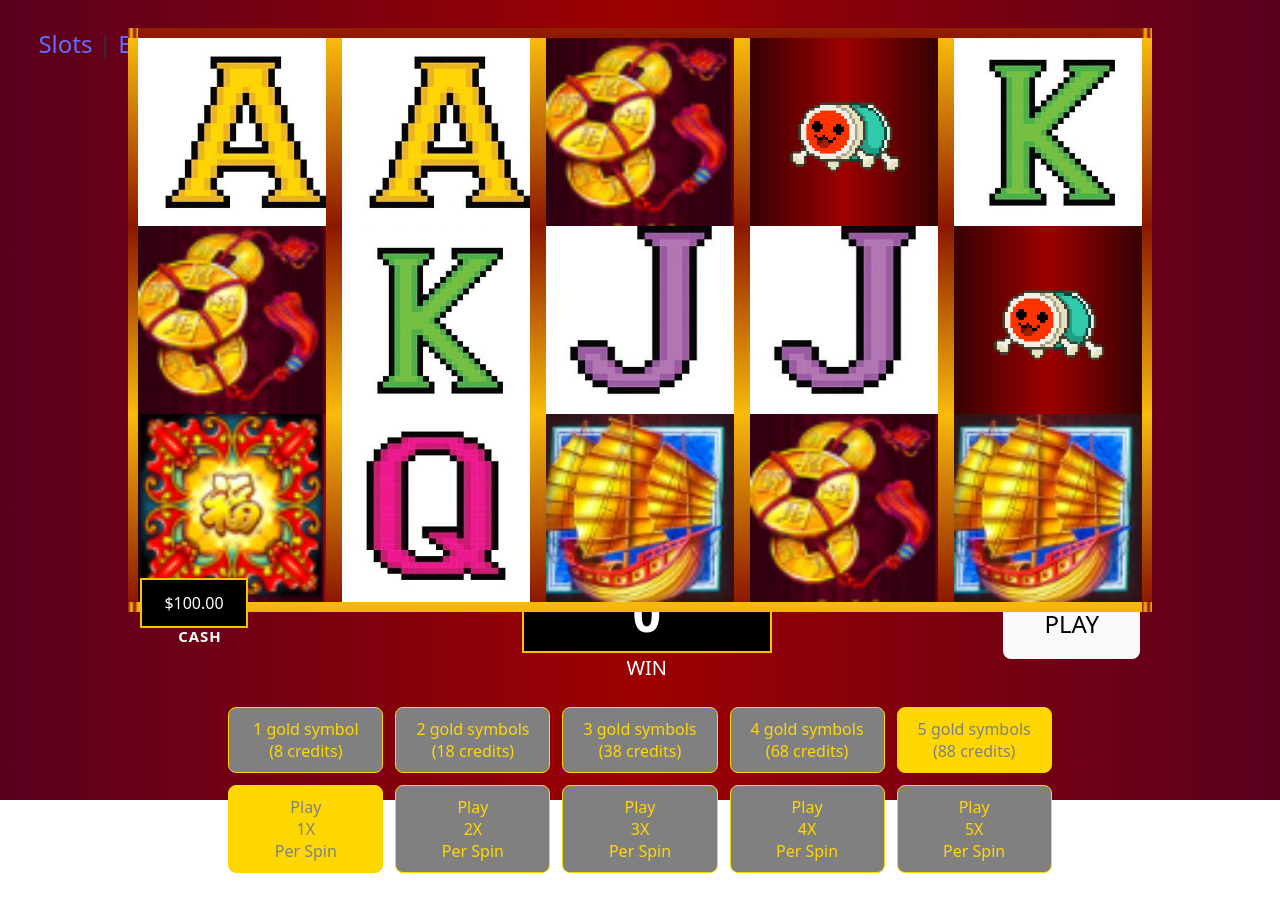
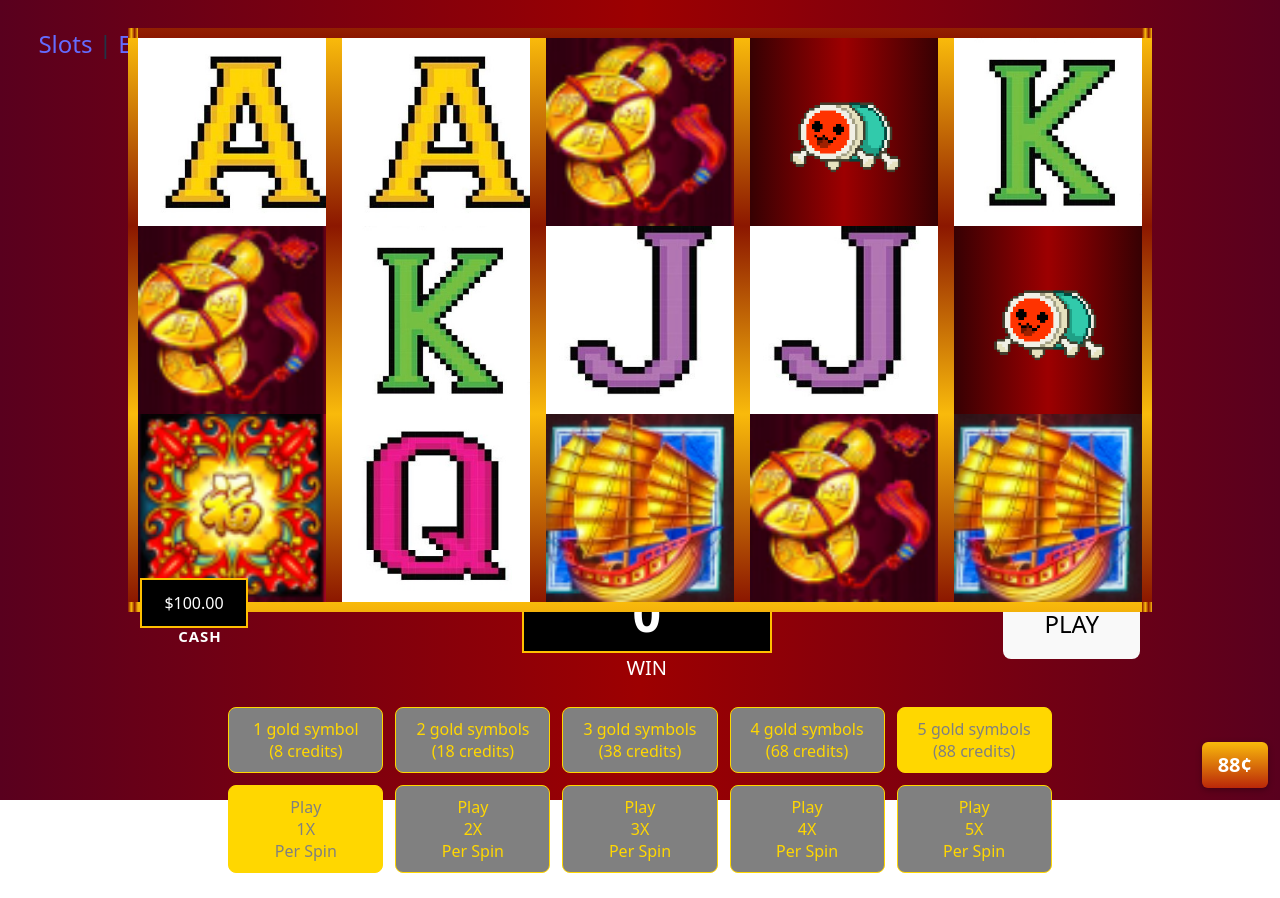
Before and after one commit to riceflour/dancing-mandarins, a React (Vite) app in the folder frontend/: page /slotAndy in a window 1280 px wide. Built offline with nearby package versions, Linux system fonts and the light colour scheme.

Commit message:
added section to show bet amount

```diff
--- a/frontend/src/SlotAndy.css
+++ b/frontend/src/SlotAndy.css
@@ -188,6 +188,20 @@ body {
   width: 150px;
 }
 
+.bottom-right-credits {
+  position: absolute;
+  bottom: 12px;     /* distance from bottom of slot machine */
+  right: 12px;      /* distance from right */
+  background-image: linear-gradient(to bottom, #f9ba0b, #ba2709);
+  color: white;
+  padding: 8px 16px;
+  border-radius: 6px;
+  font-size: 20px;
+  font-weight: bold;
+  text-align: center;
+  box-shadow: 0 2px 6px rgba(0,0,0,0.3);
+}
+
 .credits-container-text {
   position: absolute;
   bottom: 0;
--- a/frontend/src/pages/SlotAndy.jsx
+++ b/frontend/src/pages/SlotAndy.jsx
@@ -173,8 +173,6 @@ function SlotAndy() {
           waysArray.push([ways, ways * creditsWon])
           // win is calculated via every symbol ways * their wweight + every other symbol
         }
-        // array with all wins and ways TODO
-        // setWinWaysArray(...)
         setwinWays(waysArray);
 
         // times multiplier
@@ -265,6 +263,8 @@ function SlotAndy() {
           setMultiplier={setMultiplier}
         />
 
+        <div className='bottom-right-credits'>{multiplier * creditCost(goldSymbols)}¢</div>
+
       </div>
     );
   };
```
